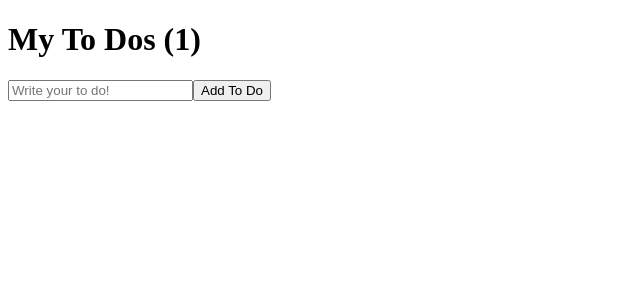
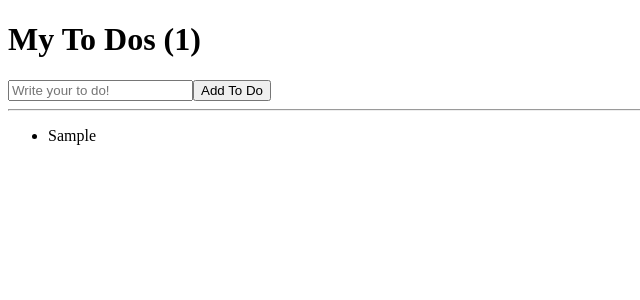
Before and after one commit to Seono-Na/react-nomad, a React (Create React App) app: page / in a window 1280 px wide. Both pictures are taken after typing "Sample" into the empty fields and a click on the button "Add To Do". Shown: the top 300 px of the page, without its empty margins (0-640 px from the left). Built offline with nearby package versions, Linux system fonts and the light colour scheme.

Commit message:
to dos submit part2

```diff
--- a/src/App.js
+++ b/src/App.js
@@ -1,9 +1,10 @@
 
-import { useState, useEffect } from "react";
+import { useState } from "react";
 
 function App() {
   const [toDo, setToDo] = useState("");
   const [toDos, setToDos] = useState([]);
+  console.log(toDos)
   const onChange = (event) => setToDo(event.target.value);
   const onSubmit = (event) => {
     event.preventDefault();
@@ -21,6 +22,10 @@ function App() {
         <input value={toDo} onChange={onChange} type="text" placeholder="Write your to do!"></input>
         <button>Add To Do</button>
       </form>
+      <hr />
+      <ul>
+        {toDos.map((item, index) => <li key={index}>{item}</li>)}
+      </ul>
     </div>
   );
 }
```
